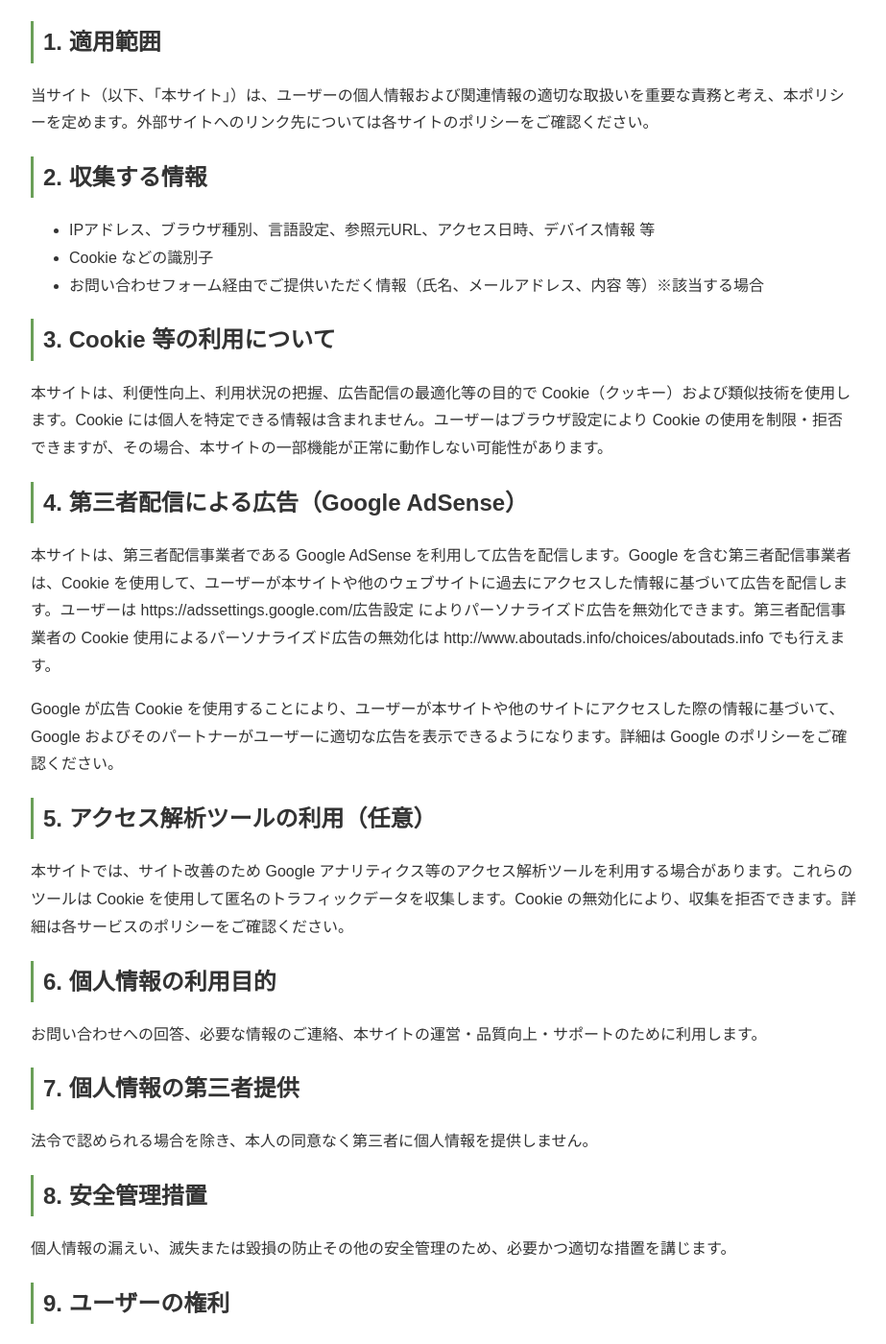
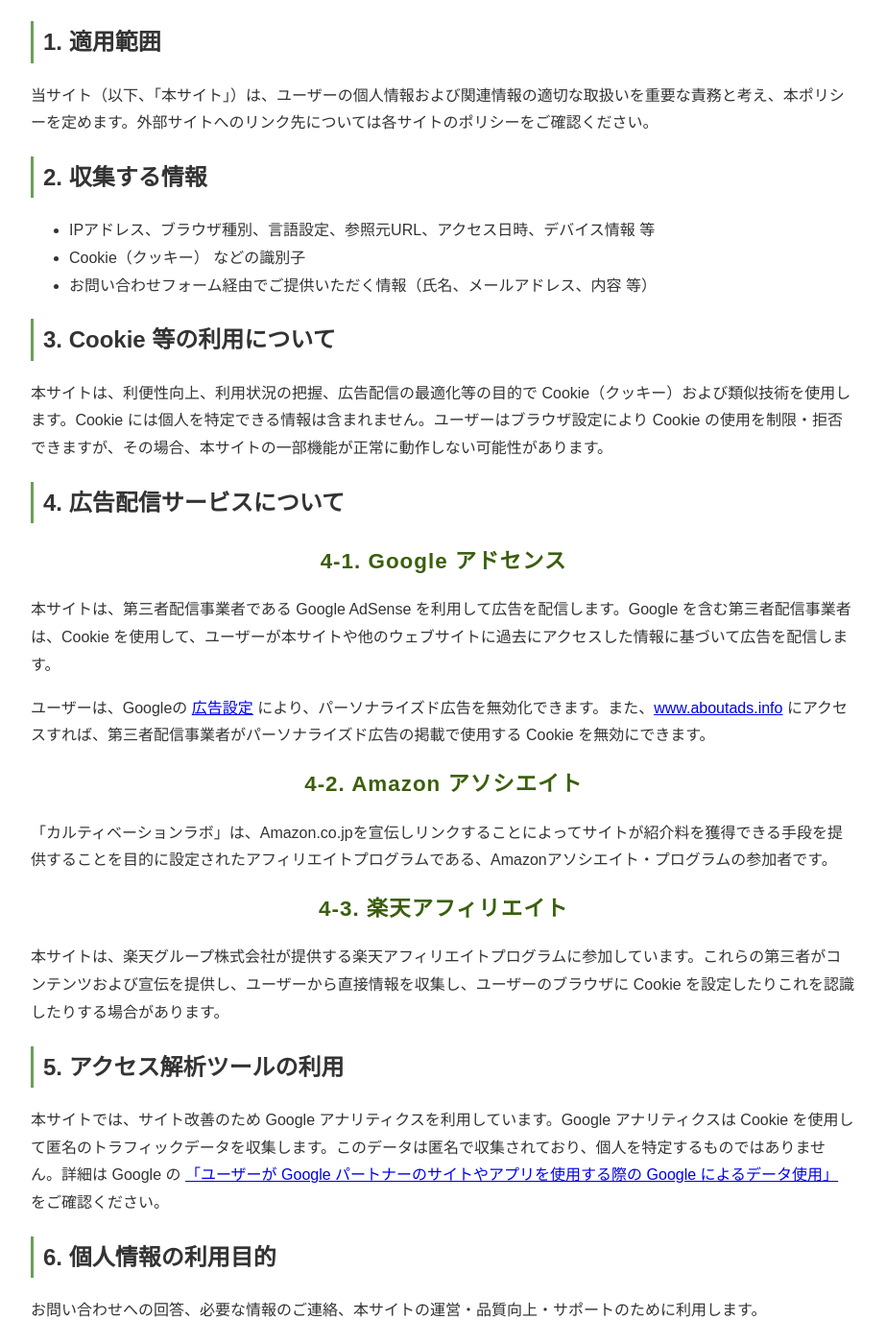
Before and after one commit to shiitake-garden/shiitake-garden.github.io, a Jekyll site: the page built from privacy.html, in a window 1280 px wide and 1400 px high, scrolled down 341 px. Shown: the whole window at 96% size, without its empty margins (178-1101 px from the left). Built offline with Jekyll 4.4.1, drawn with Linux system fonts in a browser that asks for light colours; some of the changed text lies outside the part shown.

Commit message:
Update privacy.html

```diff
--- a/privacy.html
+++ b/privacy.html
@@ -9,8 +9,9 @@ title: カルティベーションラボ
   <title>プライバシーポリシー</title>
 </head>
 <body>
+
 <h1>プライバシーポリシー</h1>
-  <p class="small">最終更新日：2026年02月05日</p>
+<p class="small">最終更新日：2026年02月11日</p>
 
 <h2>1. 適用範囲</h2>
 <p>当サイト（以下、「本サイト」）は、ユーザーの個人情報および関連情報の適切な取扱いを重要な責務と考え、本ポリシーを定めます。外部サイトへのリンク先については各サイトのポリシーをご確認ください。</p>
@@ -18,20 +19,27 @@ title: カルティベーションラボ
 <h2>2. 収集する情報</h2>
 <ul>
   <li>IPアドレス、ブラウザ種別、言語設定、参照元URL、アクセス日時、デバイス情報 等</li>
-    <li>Cookie などの識別子</li>
-    <li>お問い合わせフォーム経由でご提供いただく情報（氏名、メールアドレス、内容 等）※該当する場合</li>
+  <li>Cookie（クッキー） などの識別子</li>
+  <li>お問い合わせフォーム経由でご提供いただく情報（氏名、メールアドレス、内容 等）</li>
 </ul>
 
 <h2>3. Cookie 等の利用について</h2>
 <p>本サイトは、利便性向上、利用状況の把握、広告配信の最適化等の目的で Cookie（クッキー）および類似技術を使用します。Cookie には個人を特定できる情報は含まれません。ユーザーはブラウザ設定により Cookie の使用を制限・拒否できますが、その場合、本サイトの一部機能が正常に動作しない可能性があります。</p>
 
-  <h2>4. 第三者配信による広告（Google AdSense）</h2>
-  <p>本サイトは、第三者配信事業者である Google AdSense を利用して広告を配信します。Google を含む第三者配信事業者は、Cookie を使用して、ユーザーが本サイトや他のウェブサイトに過去にアクセスした情報に基づいて広告を配信します。ユーザーは https://adssettings.google.com/広告設定</a> によりパーソナライズド広告を無効化できます。第三者配信事業者の Cookie 使用によるパーソナライズド広告の無効化は http://www.aboutads.info/choices/aboutads.info</a> でも行えます。</p>
-  <p>Google が広告 Cookie を使用することにより、ユーザーが本サイトや他のサイトにアクセスした際の情報に基づいて、Google およびそのパートナーがユーザーに適切な広告を表示できるようになります。詳細は Google のポリシーをご確認ください。</p>
+<h2>4. 広告配信サービスについて</h2>
 
-  <!-- アクセス解析を使う場合だけ残す -->
-  <h2>5. アクセス解析ツールの利用（任意）</h2>
-  <p>本サイトでは、サイト改善のため Google アナリティクス等のアクセス解析ツールを利用する場合があります。これらのツールは Cookie を使用して匿名のトラフィックデータを収集します。Cookie の無効化により、収集を拒否できます。詳細は各サービスのポリシーをご確認ください。</p>
+<h3>4-1. Google アドセンス</h3>
+<p>本サイトは、第三者配信事業者である Google AdSense を利用して広告を配信します。Google を含む第三者配信事業者は、Cookie を使用して、ユーザーが本サイトや他のウェブサイトに過去にアクセスした情報に基づいて広告を配信します。</p>
+<p>ユーザーは、Googleの <a href="https://adssettings.google.com/" target="_blank" rel="noopener">広告設定</a> により、パーソナライズド広告を無効化できます。また、<a href="http://www.aboutads.info/choices/" target="_blank" rel="noopener">www.aboutads.info</a> にアクセスすれば、第三者配信事業者がパーソナライズド広告の掲載で使用する Cookie を無効にできます。</p>
+
+<h3>4-2. Amazon アソシエイト</h3>
+<p>「カルティベーションラボ」は、Amazon.co.jpを宣伝しリンクすることによってサイトが紹介料を獲得できる手段を提供することを目的に設定されたアフィリエイトプログラムである、Amazonアソシエイト・プログラムの参加者です。</p>
+
+<h3>4-3. 楽天アフィリエイト</h3>
+<p>本サイトは、楽天グループ株式会社が提供する楽天アフィリエイトプログラムに参加しています。これらの第三者がコンテンツおよび宣伝を提供し、ユーザーから直接情報を収集し、ユーザーのブラウザに Cookie を設定したりこれを認識したりする場合があります。</p>
+
+<h2>5. アクセス解析ツールの利用</h2>
+<p>本サイトでは、サイト改善のため Google アナリティクスを利用しています。Google アナリティクスは Cookie を使用して匿名のトラフィックデータを収集します。このデータは匿名で収集されており、個人を特定するものではありません。詳細は Google の <a href="https://policies.google.com/technologies/partner-sites?hl=ja" target="_blank" rel="noopener">「ユーザーが Google パートナーのサイトやアプリを使用する際の Google によるデータ使用」</a> をご確認ください。</p>
 
 <h2>6. 個人情報の利用目的</h2>
 <p>お問い合わせへの回答、必要な情報のご連絡、本サイトの運営・品質向上・サポートのために利用します。</p>
@@ -45,15 +53,11 @@ title: カルティベーションラボ
 <h2>9. ユーザーの権利</h2>
 <p>保有個人データの開示・訂正・利用停止等のご希望がある場合は、お問い合わせよりご連絡ください。</p>
 
-  <h2>10. 法令・ガイドライン遵守</h2>
-  <p>関連法令・ガイドラインを遵守し、必要に応じて本ポリシーを見直します。</p>
+<h2>10. 法令・ガイドライン遵守とポリシーの変更</h2>
+<p>本サイトは、関連法令・ガイドラインを遵守し、本ポリシーの内容を適宜見直し、その改善に努めます。修正された最新のプライバシーポリシーは常に本ページにて開示されます。</p>
 
-  <h2>11. プライバシーポリシーの変更</h2>
-  <p>本ポリシーは、予告なく変更される場合があります。重要な変更がある場合は本サイト上で告知します。</p>
-
-  <h2>12. お問い合わせ</h2>
-
-  <p>本ポリシーに関するお問い合わせは、ページ下部の「お問い合わせ」ページよりご連絡ください。</p>
+<h2>11. お問い合わせ</h2>
+<p>本ポリシーに関するお問い合わせは、本サイトの「お問い合わせ」ページよりご連絡ください。</p>
 
 </body>
 </html>
```
Lines whose indentation alone changed are shown as unchanged.
